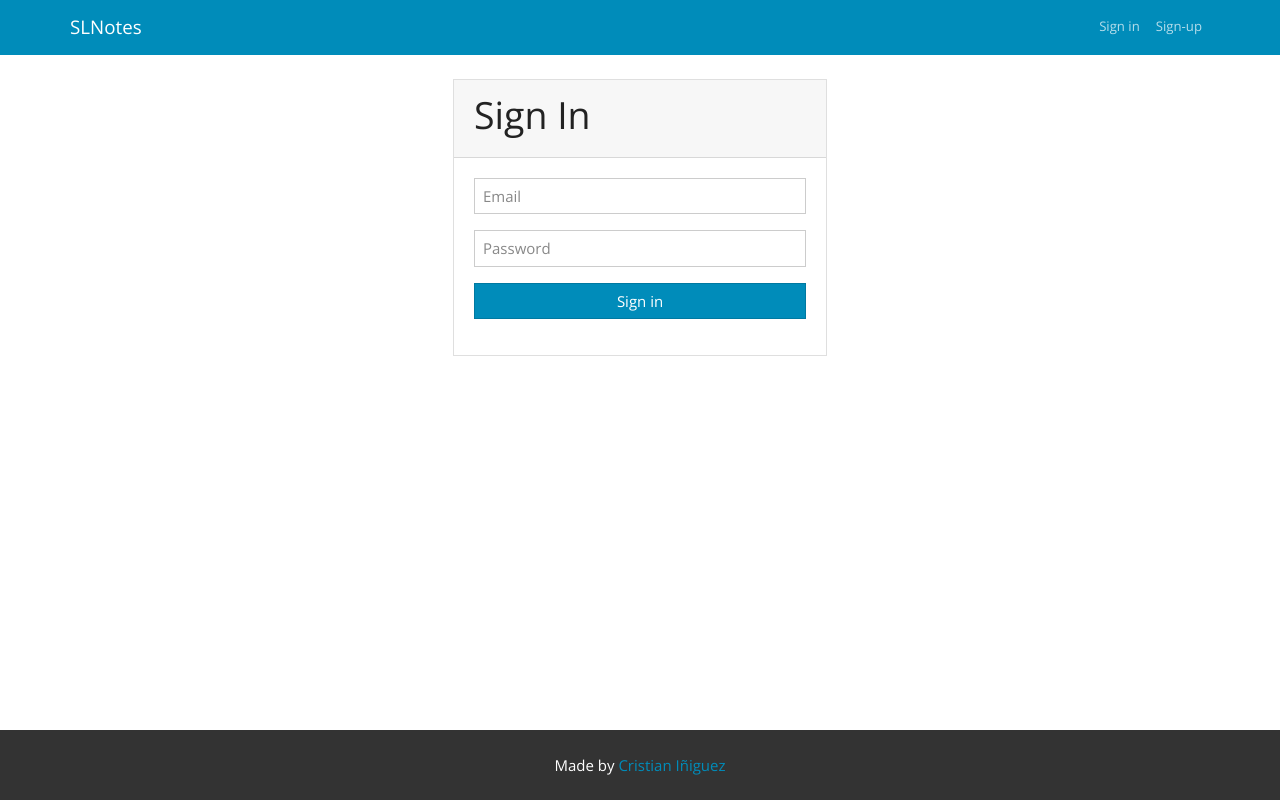
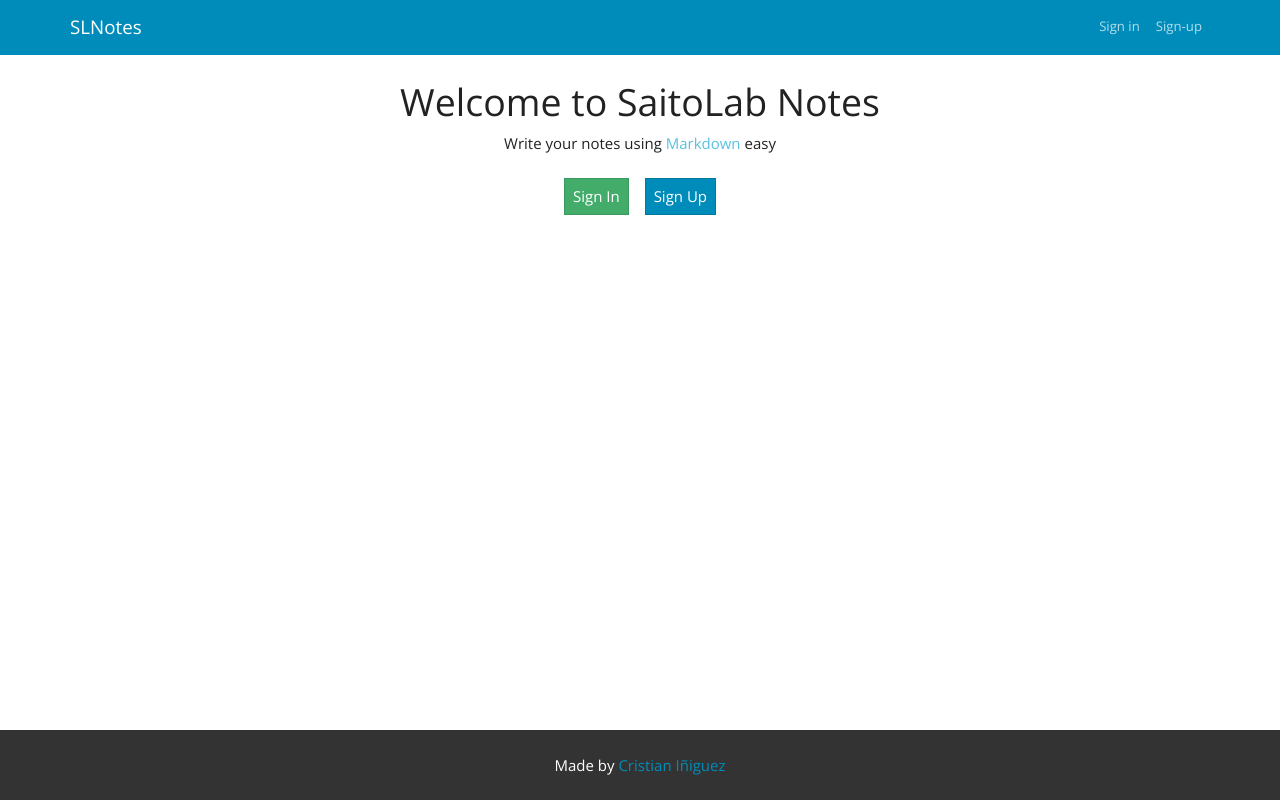
Before and after one commit to cristianiniguez/saitolab_notes, a React (Create React App) app: page / in a window 1280 px wide. Built offline with nearby package versions, Linux system fonts and the light colour scheme.

Commit message:
home page for user made

```diff
--- a/src/App.js
+++ b/src/App.jsx
@@ -12,7 +12,7 @@ function App({ user }) {
     <BrowserRouter>
       <Layout>
         <Switch>
-          <Route exact path='/' component={Object.keys(user).length > 0 ? Home : SignIn} />
+          <Route exact path='/' component={Home} />
           <Route exact path='/sign-in' component={Object.keys(user).length > 0 ? Home : SignIn} />
           <Route exact path='/sign-up' component={SignUp} />
         </Switch>
--- /dev/null
+++ b/src/assets/pages/Home.css
@@ -0,0 +1,5 @@
+.notes-container {
+  display: grid;
+  grid-template-columns: repeat(auto-fit, minmax(300px, 1fr));
+  gap: 1em;
+}
--- a/src/index.js
+++ /dev/null
@@ -1,27 +0,0 @@
-import React from 'react';
-import ReactDOM from 'react-dom';
-import { Provider } from 'react-redux';
-import { createStore, compose } from 'redux';
-
-import App from './App';
-
-import reducer from './reducers';
-
-import 'bootswatch/dist/yeti/bootstrap.min.css';
-
-const initialState = {
-  user: {},
-  notes: [],
-};
-
-const composeEnhancer = window.__REDUX_DEVTOOLS_EXTENSION_COMPOSE__ || compose;
-const store = createStore(reducer, initialState, composeEnhancer());
-
-ReactDOM.render(
-  <Provider store={store}>
-    <React.StrictMode>
-      <App />
-    </React.StrictMode>
-  </Provider>,
-  document.getElementById('root'),
-);
--- /dev/null
+++ b/src/index.jsx
@@ -0,0 +1,52 @@
+import React from 'react';
+import ReactDOM from 'react-dom';
+import { Provider } from 'react-redux';
+import { createStore, compose } from 'redux';
+
+import App from './App';
+
+import reducer from './reducers';
+
+import 'bootswatch/dist/yeti/bootstrap.min.css';
+
+const initialState = {
+  user: {},
+  notes: [
+    {
+      _id: 'N1',
+      userId: 'U1',
+      title: 'test note 1',
+      content: 'test content 1',
+      createdAt: '2020-11-21T15:20:26.038Z',
+      updatedAt: '2020-11-21T15:20:26.038Z',
+    },
+    {
+      _id: 'N2',
+      userId: 'U1',
+      title: 'test note 2',
+      content: 'test content 2',
+      createdAt: '2020-11-21T15:20:26.038Z',
+      updatedAt: '2020-11-21T15:20:26.038Z',
+    },
+    {
+      _id: 'N3',
+      userId: 'U2',
+      title: 'test note 3',
+      content: 'test content 3',
+      createdAt: '2020-11-21T15:20:26.038Z',
+      updatedAt: '2020-11-21T15:20:26.038Z',
+    },
+  ],
+};
+
+const composeEnhancer = window.__REDUX_DEVTOOLS_EXTENSION_COMPOSE__ || compose;
+const store = createStore(reducer, initialState, composeEnhancer());
+
+ReactDOM.render(
+  <Provider store={store}>
+    <React.StrictMode>
+      <App />
+    </React.StrictMode>
+  </Provider>,
+  document.getElementById('root'),
+);
--- a/src/pages/Home.jsx
+++ b/src/pages/Home.jsx
@@ -1,12 +1,74 @@
 import React, { Component } from 'react';
+import { connect } from 'react-redux';
+import { Link } from 'react-router-dom';
 
+import '../assets/pages/Home.css';
 export class Home extends Component {
+  handleDelete = (e) => {
+    console.log(e.target.dataset.id);
+  };
   render() {
-    return (
+    const { user, notes } = this.props;
+    const filteredNotes = notes.filter((note) => note.userId === user._id);
+    return Object.keys(user).length === 0 ? (
+      <main>
+        <section className='p-4 text-center'>
+          <div className='container'>
+            <h1>Welcome to SaitoLab Notes</h1>
+            <p>
+              Write your notes using <span className='text-info'>Markdown</span> easy
+            </p>
+            <p>
+              <Link className='btn btn-success m-2' to='/sign-in'>
+                Sign In
+              </Link>
+              <Link className='btn btn-primary m-2' to='/sign-up'>
+                Sign Up
+              </Link>
+            </p>
+          </div>
+        </section>
+      </main>
+    ) : (
       <main>
         <section>
           <div className='container p-4'>
-            <h1>Home</h1>
+            <h1>Welcome {user.name}</h1>
+            <div>
+              {filteredNotes.length > 0 ? (
+                <>
+                  <Link className='btn btn-success' to='/new'>
+                    New Note
+                  </Link>
+                  <hr />
+                  <div className='notes-container my-4'>
+                    {filteredNotes.map((note) => (
+                      <div key={note._id} className='card'>
+                        <div className='card-header'>{note.title}</div>
+                        <div className='card-body'>{note.content}</div>
+                        <div className='card-footer'>
+                          <p>{note.createdAt}</p>
+                          <div>
+                            <Link className='btn btn-warning mr-2' to={`/update/${note._id}`}>
+                              Update
+                            </Link>
+                            <button
+                              className='btn btn-danger'
+                              data-id={note._id}
+                              onClick={this.handleDelete}
+                            >
+                              Delete
+                            </button>
+                          </div>
+                        </div>
+                      </div>
+                    ))}
+                  </div>
+                </>
+              ) : (
+                <h2>You don't have notes yet. Create one</h2>
+              )}
+            </div>
           </div>
         </section>
       </main>
@@ -14,4 +76,9 @@ export class Home extends Component {
   }
 }
 
-export default Home;
+const mapStateToProps = (state) => ({
+  user: state.user,
+  notes: state.notes,
+});
+
+export default connect(mapStateToProps, null)(Home);
--- a/src/pages/SignIn.jsx
+++ b/src/pages/SignIn.jsx
@@ -15,7 +15,7 @@ export class SignIn extends Component {
   };
   handleSubmit = (e) => {
     e.preventDefault();
-    this.props.signIn({ email: this.state.email, username: 'saito' });
+    this.props.signIn({ _id: 'U1', name: 'saito', email: this.state.email });
     this.props.history.push('/');
   };
   render() {
```
